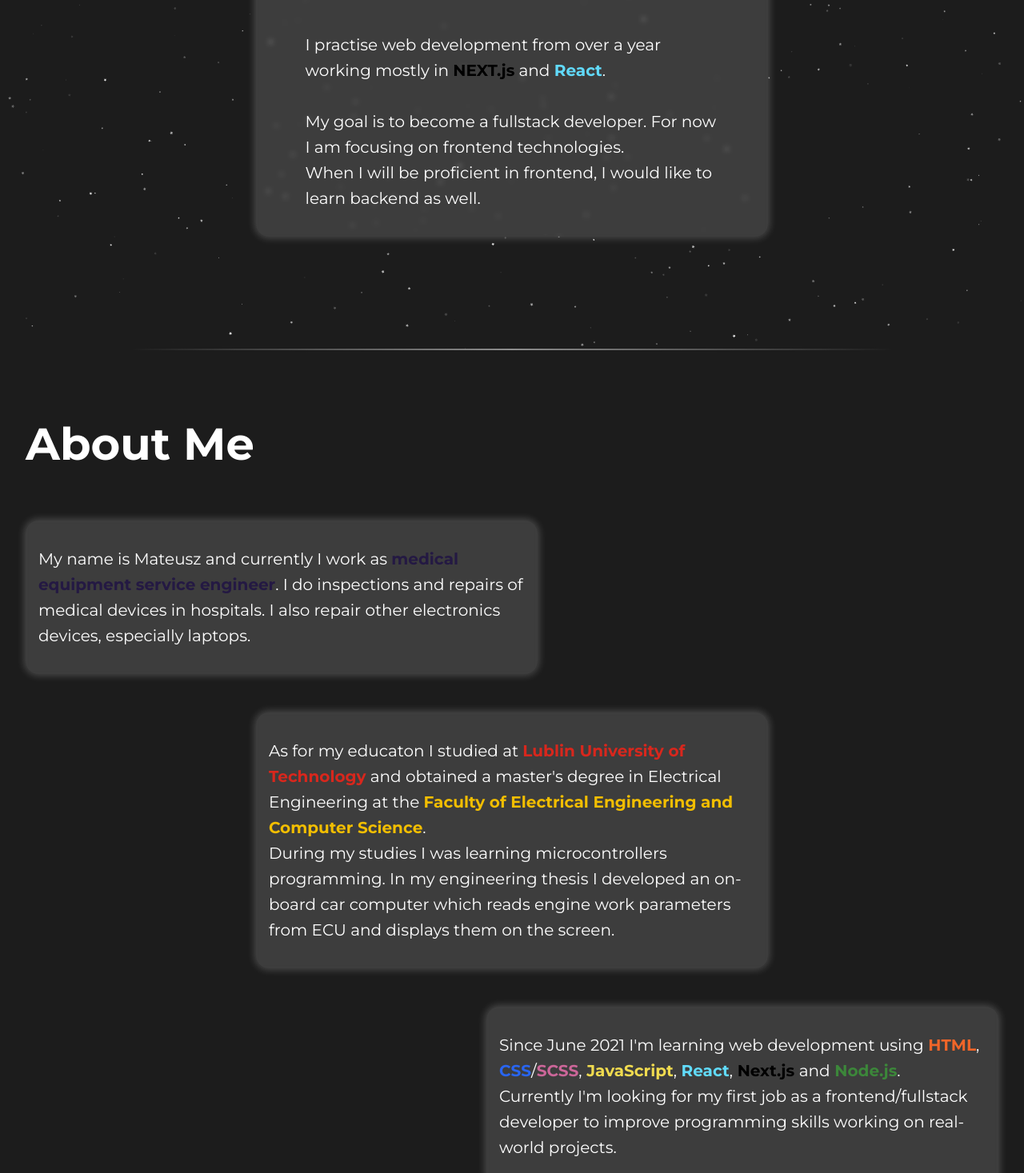
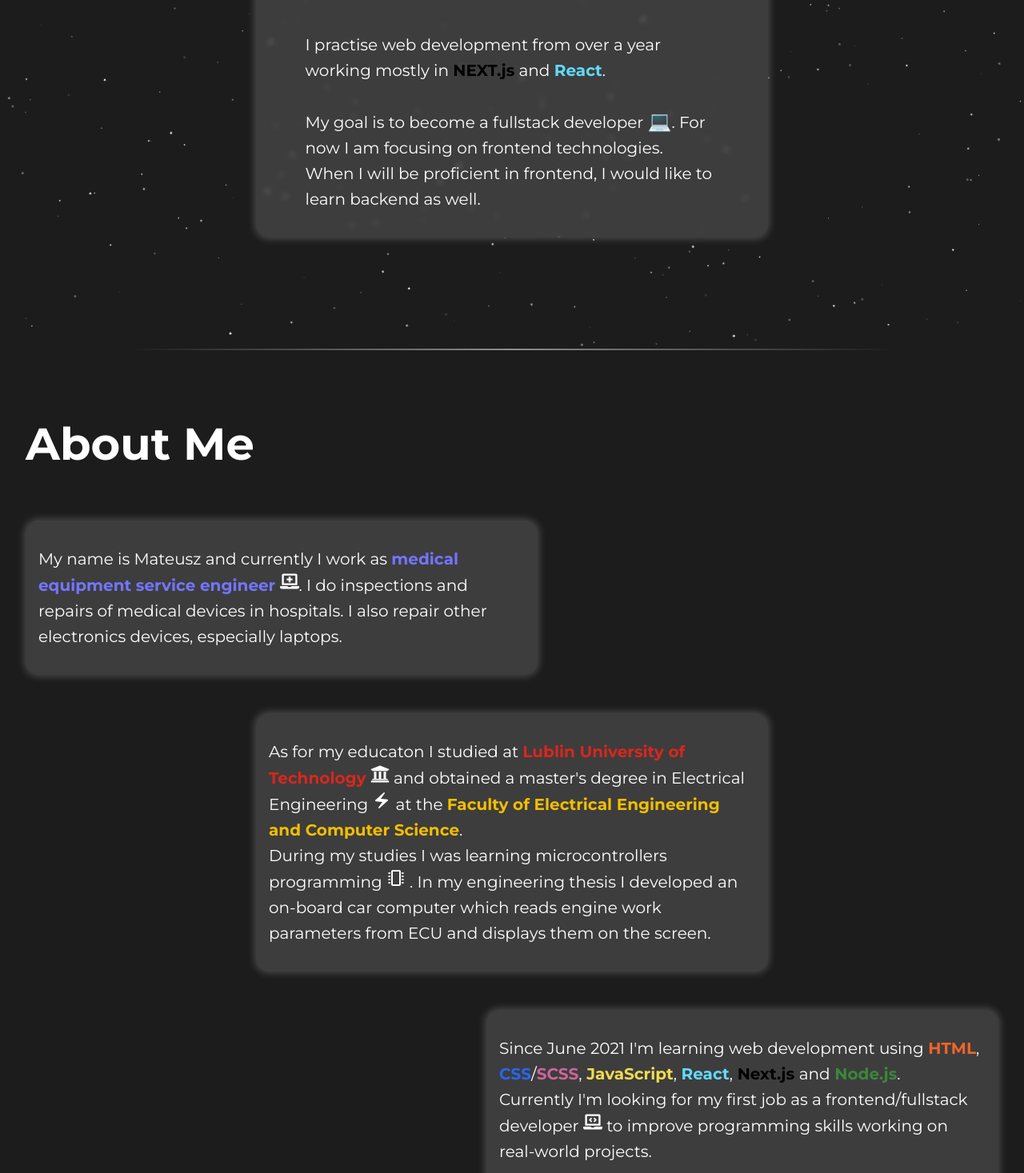
Before and after one commit to Mati2903/cvsite, a Next.js app: page / in a window 1280 px wide. Shown: the part 363-1830 px from the top of the page at 80% size. Built offline with nearby package versions, Linux system fonts and the light colour scheme.

Commit message:
add footer, add contacj section, add some emojis

```diff
--- a/src/components/About.js
+++ b/src/components/About.js
@@ -1,4 +1,7 @@
 import { motion } from "framer-motion";
+import {FaLaptopMedical, FaUniversity, FaLaptopCode} from "react-icons/fa";
+import {MdOutlineElectricBolt} from "react-icons/md";
+import {BiMicrochip} from "react-icons/bi";
 
 const About = () => {
 	return (
@@ -15,7 +18,7 @@ const About = () => {
 					My name is Mateusz and currently I work as{" "}
 					<a href="https://mmcm.pl/" target="__blank" className="work-link">
 						medical equipment service engineer
-					</a>
+					</a>&nbsp;<FaLaptopMedical />
 					. I do inspections and repairs of medical devices in hospitals. I also
 					repair other electronics devices, especially laptops.
 				</p>
@@ -35,8 +38,8 @@ const About = () => {
 						className="university-color"
 					>
 						Lublin University of Technology
-					</a>{" "}
-					and obtained a master's degree in Electrical Engineering at the{" "}
+					</a>{" "}<FaUniversity/>{" "}
+					and obtained a master's degree in Electrical Engineering <MdOutlineElectricBolt/> at the{" "}
 					<a
 						href="https://weii.pollub.pl/en/"
 						target="__blank"
@@ -45,7 +48,7 @@ const About = () => {
 						Faculty of Electrical Engineering and Computer Science
 					</a>
 					.<br />
-					During my studies I was learning microcontrollers programming. In my
+					During my studies I was learning microcontrollers programming <BiMicrochip/> . In my
 					engineering thesis I developed an on-board car computer which reads
 					engine work parameters from ECU and displays them on the screen.
 				</p>
@@ -67,7 +70,7 @@ const About = () => {
 					<span className="nextjs-color"> Next.js </span>and
 					<span className="nodejs-color"> Node.js</span>. <br />
 					Currently I'm looking for my first job as a frontend/fullstack
-					developer to improve programming skills working on real-world
+					developer <FaLaptopCode/> to improve programming skills working on real-world
 					projects.
 				</p>
 			</motion.div>
--- /dev/null
+++ b/src/components/Contact.js
@@ -0,0 +1,23 @@
+import {FcTwoSmartphones} from "react-icons/fc";
+import {MdAlternateEmail} from "react-icons/md";
+import {BsLinkedin} from "react-icons/bs";
+
+const Contact = () => {
+  return (
+    <section className="contact" id="contact">
+      <h2 className="contact__heading">Contact Me <FcTwoSmartphones/></h2>
+     <div className="contact__card-container">
+<div className="contact__card">
+        <a href="mailto: mazurek321.dev@gmail.com" className="email" target="__blank"><MdAlternateEmail />E-mail</a>
+        </div>
+        <div className="contact__card">
+        <a href="https://pl.linkedin.com/in/mateusz-mazurek-99659421a" className="linkedin" target="__blank"><BsLinkedin />LinkedIn</a>
+        </div>
+     </div>
+
+
+    </section>
+  )
+}
+
+export default Contact
--- /dev/null
+++ b/src/components/Footer.js
@@ -0,0 +1,11 @@
+import {RiCopyrightLine} from "react-icons/ri";
+
+const Footer = () => {
+  const date = new Date();
+  const year = date.getFullYear();
+  return (
+    <footer className="footer"><RiCopyrightLine/>&nbsp;{year} Mateusz Mazurek</footer>
+  )
+}
+
+export default Footer
--- a/src/components/Homepage.js
+++ b/src/components/Homepage.js
@@ -27,7 +27,7 @@ const Homepage = () => {
 					.
 				</p>
 				<p className="paragraph">
-					My goal is to become a fullstack developer. For now I am focusing on
+					My goal is to become a fullstack developer <span>&#128187;</span>. For now I am focusing on
 					frontend technologies.
 					<br />
 					When I will be proficient in frontend, I would like to learn backend
--- a/src/pages/index.js
+++ b/src/pages/index.js
@@ -1,18 +1,19 @@
 import Navbar from "@/components/Navbar";
 import Homepage from "../components/Homepage";
 import Head from "next/head";
-import Image from "next/image";
 import Stars from "../components/Stars";
 import About from "../components/About";
 import Experience from "../components/Experience";
 import Projects from "../components/Projects";
+import Contact from "../components/Contact";
+import Footer from "../components/Footer";
 
 export default function Home() {
 	return (
 		<>
 			<Head>
 				<title>MM Portfolio</title>
-				<meta name="description" content="Generated by create next app" />
+				<meta name="description" content="This is my portfolio website" />
 				<meta name="viewport" content="width=device-width, initial-scale=1" />
 				<link rel="icon" href="/favicon.ico" />
 			</Head>
@@ -23,7 +24,9 @@ export default function Home() {
 				<About />
 				<Experience />
 				<Projects />
+				<Contact/>
 			</main>
+			<Footer />
 		</>
 	);
 }
--- a/src/styles/_about.scss
+++ b/src/styles/_about.scss
@@ -45,8 +45,11 @@
 		&-paragraph {
 			font-size: 1.25rem;
 			line-height: 2rem;
+			svg {
+				font-size: 1.5rem;
+			}
 			.work-link {
-				color: #241943;
+				color: #7375ff;
 				font-weight: bold;
 			}
 			.university-color {
--- /dev/null
+++ b/src/styles/_contact.scss
@@ -0,0 +1,58 @@
+.contact {
+	padding: 0 2rem;
+	padding-top: 70px; //height of navbar
+	padding-bottom: 5rem;
+	overflow: hidden;
+	min-height: 50vh;
+	&::after {
+		display: none;
+	}
+	&__heading {
+		font-size: 2.5rem;
+		line-height: 6rem;
+		font-weight: bold;
+		width: 100%;
+		text-align: center;
+		@media screen and (min-width: 768px) {
+			font-size: 3.5rem;
+		}
+	}
+	&__card-container {
+		width: 100%;
+		margin-top: 3rem;
+		display: flex;
+		align-items: center;
+		justify-content: center;
+		flex-wrap: wrap;
+		gap: 4rem;
+		.contact__card {
+			display: flex;
+			align-items: center;
+			justify-content: center;
+			box-shadow: 0px 0px 10px 2px rgba(255, 255, 255, 0.2);
+			border-radius: 1rem;
+			padding: 2rem 1rem;
+			min-width: 270px;
+			//frozen glass effect
+			background-color: rgba(255, 255, 255, 0.15);
+			backdrop-filter: blur(3px);
+			@media screen and (min-width: 768px) {
+				max-width: 100%;
+				width: 350px;
+			}
+
+			a {
+				display: flex;
+				justify-content: flex-start;
+				align-items: center;
+				gap: 1rem;
+				font-size: 2rem;
+				line-height: 3rem;
+				transition: color 0.3s ease-in-out;
+				&:hover {
+					color: rgb(141, 167, 245);
+				}
+			}
+		}
+	}
+}
--- /dev/null
+++ b/src/styles/_footer.scss
@@ -0,0 +1,9 @@
+.footer {
+  display: flex;
+  align-items: center;
+  justify-content: center;
+  height: 70px; //same as navbar
+  // background-color: $navBgColor;
+  font-size: 1.2rem;
+  color: rgba(255,255,255,0.6);
+}
--- a/src/styles/_homepage.scss
+++ b/src/styles/_homepage.scss
@@ -41,6 +41,9 @@
 		.paragraph {
 			font-size: 1.25rem;
 			line-height: 2rem;
+			span {
+				font-size: 1.5rem;
+			}
 
 			@media screen and (min-width: 768px) {
 				max-width: 85%;
--- a/src/styles/globals.scss
+++ b/src/styles/globals.scss
@@ -6,12 +6,17 @@
 @import "./projects";
 @import "./card";
 @import "./timeline";
+@import "./contact";
+@import "./footer";
 
-html,
+html {
+	scroll-behavior: smooth !important;
+	width: 100%;
+	height: 100%;
+}
 body {
 	font-family: "Montserrat", sans-serif;
 	background-color: #1c1c1c;
-	scroll-behavior: smooth;
 	color: #fff;
 }
 
```
